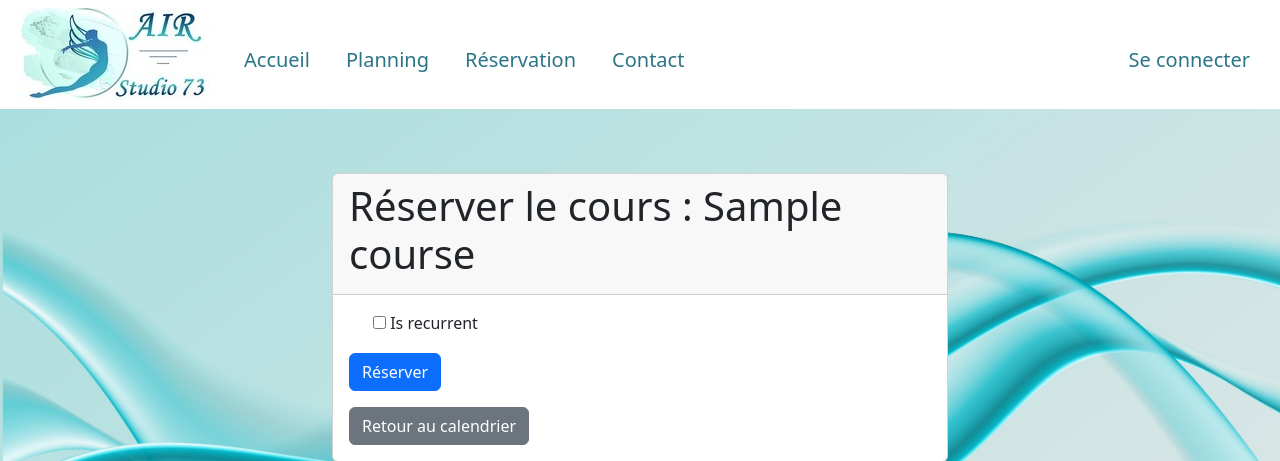
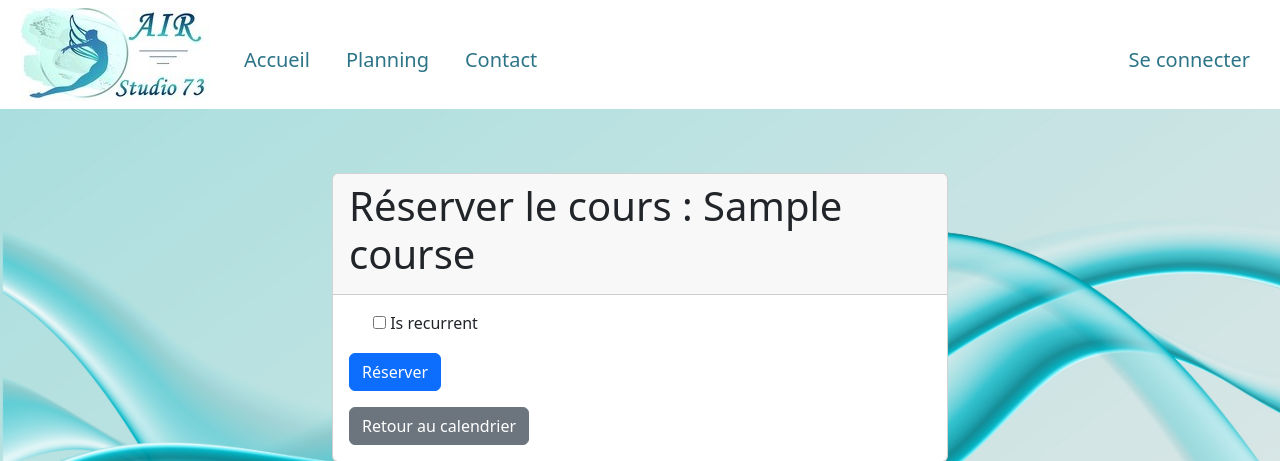
Before and after one commit to SamuelMeline/AirStudio73, a Symfony app: template templates/booking/new.html.twig in a window 1280 px wide. Shown: the top 461 px of the page. Run offline with Twig, Linux system fonts and the light colour scheme; the template is opened without the code that fills it: most values are stand-ins (such as "Sample title", 1, 10 or a date in 2020); form fields are guessed from the names that the template uses; some libraries are stand-ins or nearby versions.

Commit message:
retrait de reservation

```diff
--- a/templates/base.html.twig
+++ b/templates/base.html.twig
@@ -26,7 +26,7 @@
                     {# <li class="nav-item"><a class="nav-link" href="{{ path('course_details_list') }}">Activités</a></li> #}
                     {# <li class="nav-item"><a class="nav-link" href="{{ path('event_list') }}">Événements</a></li> #}
                     <li class="nav-item"><a class="nav-link" href="{{ path('planning') }}">Planning</a></li>
-                    <li class="nav-item"><a class="nav-link" href="{{ path('calendar') }}">Réservation</a></li>
+                    {# <li class="nav-item"><a class="nav-link" href="{{ path('calendar') }}">Réservation</a></li> #}
                     {# <li class="nav-item"><a class="nav-link" href="/tarifs">Tarifs</a></li> #}
                     <li class="nav-item"><a class="nav-link" href="{{ path('contact') }}">Contact</a></li>
                     {# <li class="nav-item"><a class="nav-link" href="{{ path('photo_gallery') }}">Galerie</a></li> #}
```
